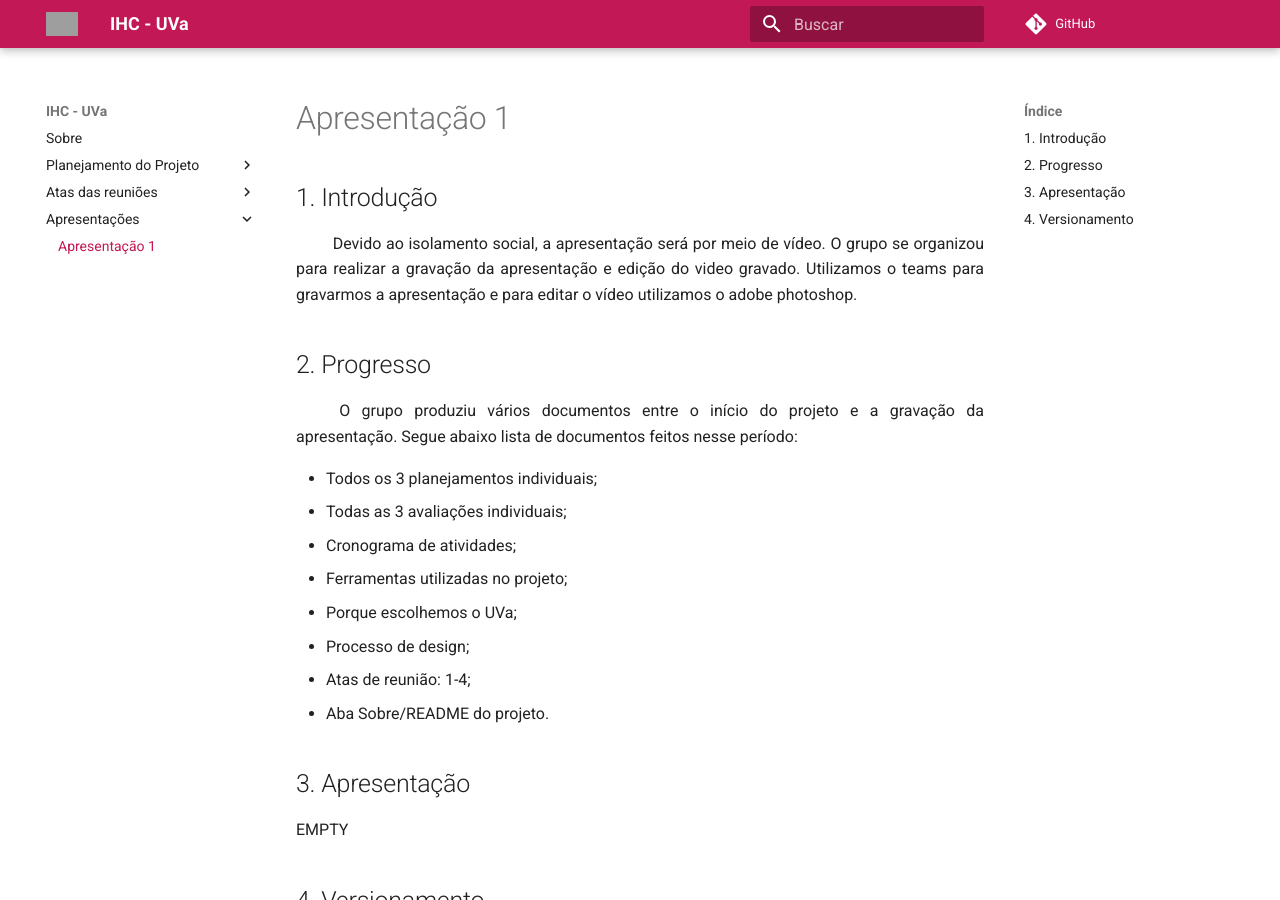
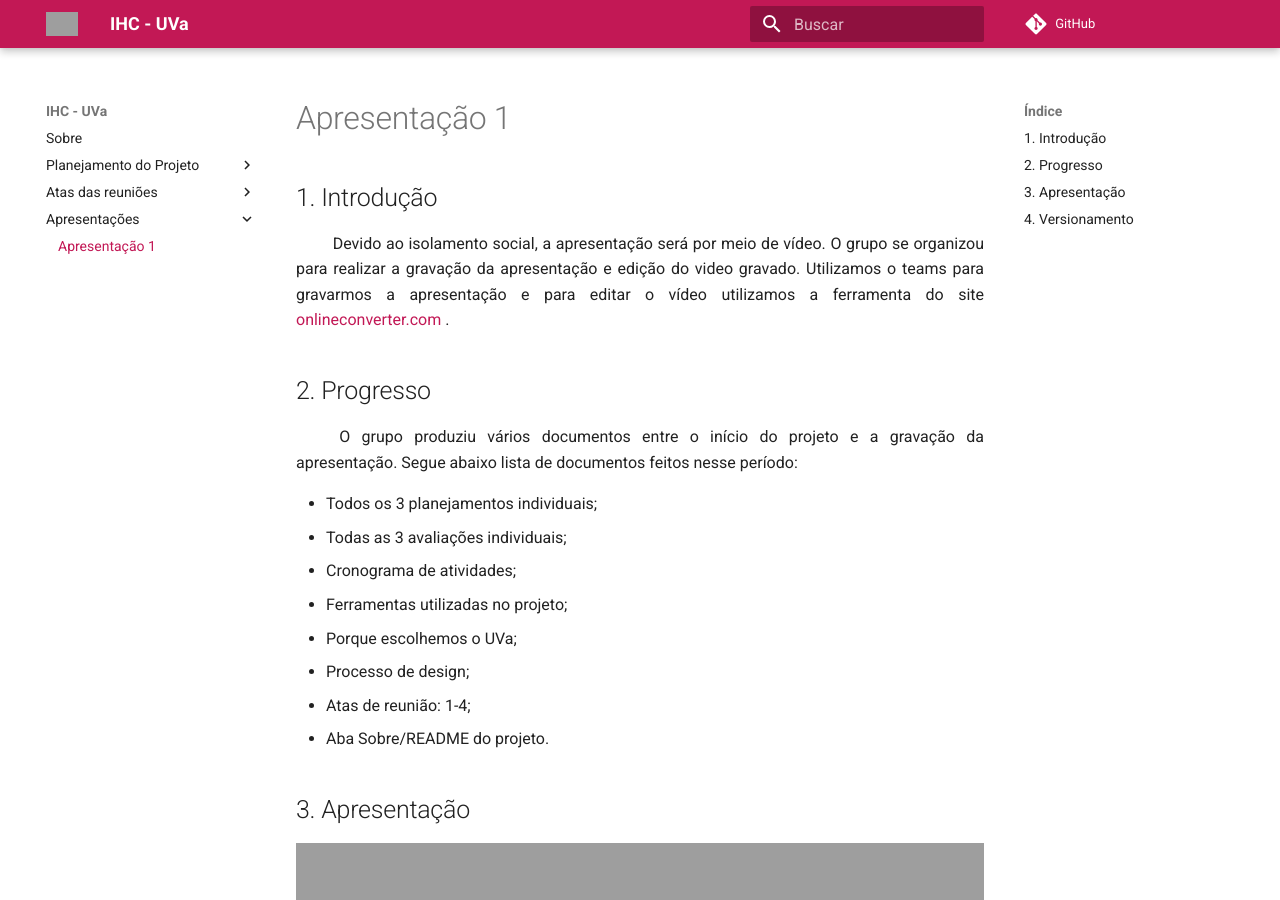
Before and after one commit to WashingtonBispo/2020.1-UVaJudge, an MkDocs documentation site: the page built from docs/apresentacoes/apresentacao_1.md, in a window 1280 px wide and 900 px high. Built offline with MkDocs 1.6.1 and Material for MkDocs 9.7.7, drawn with Linux system fonts in a browser that asks for light colours; comment, search, counter and statistics services are not loaded; some of the changed text lies outside the part shown; grey boxes are pictures that could not be loaded.

Commit message:
Adding video

```diff
--- a/docs/apresentacoes/apresentacao_1.md
+++ b/docs/apresentacoes/apresentacao_1.md
@@ -2,7 +2,7 @@
 
 ## 1. Introdução
 
-<p align="justify"> &emsp;&emsp; Devido ao isolamento social, a apresentação será por meio de vídeo. O grupo se organizou para realizar a gravação da apresentação e edição do video gravado. Utilizamos o teams para gravarmos a apresentação e para editar o vídeo utilizamos o adobe photoshop.</p>
+<p align="justify"> &emsp;&emsp; Devido ao isolamento social, a apresentação será por meio de vídeo. O grupo se organizou para realizar a gravação da apresentação e edição do video gravado. Utilizamos o teams para gravarmos a apresentação e para editar o vídeo utilizamos a ferramenta do site <a href = "https://www.onlineconverter.com/merge-video"> onlineconverter.com </a>.</p>
 
 ## 2. Progresso
 
@@ -20,7 +20,7 @@
 
 ## 3. Apresentação
 
-EMPTY
+<iframe width="720" height="480" src="https://www.youtube-nocookie.com/embed/3KLGlM6r0eE" frameborder="0" allow="accelerometer; autoplay; clipboard-write; encrypted-media; gyroscope; picture-in-picture" allowfullscreen></iframe>
 
 ## 4. Versionamento
 
@@ -29,3 +29,4 @@
 |19/09/2020|1.0|Gravação da apresentação|Sérgio Cipriano, Washington Bispo, Paulo Batista|
 |19/09/2020|1.1|Edição do vídeo|Washington Bispo|
 |20/09/2020|1.2|Criação do página no github pages|Sérgio Cipriano|
+|20/09/2020|1.3|Adição do vídeo|Washington Bispo|
```
